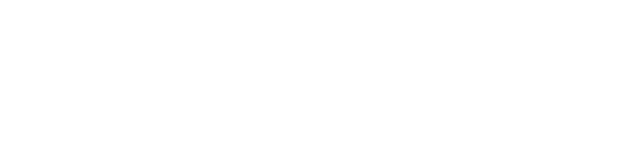
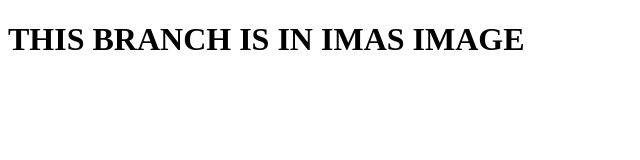
Before and after one commit to mrige/git_tutorial, a plain HTML site: page index.html in a window 1280 px wide. Shown: the whole page, without its empty margins (0-640 px from the left). Drawn offline with Linux system fonts and the light colour scheme.

Commit message:
Added an h1 tag

```diff
--- a/index.html
+++ b/index.html
@@ -7,6 +7,8 @@
     <title>Document</title>
 </head>
 <body>
-
+    <h1>
+        THIS BRANCH IS IN IMAS IMAGE
+    </h1>
 </body>
 </html>
```
